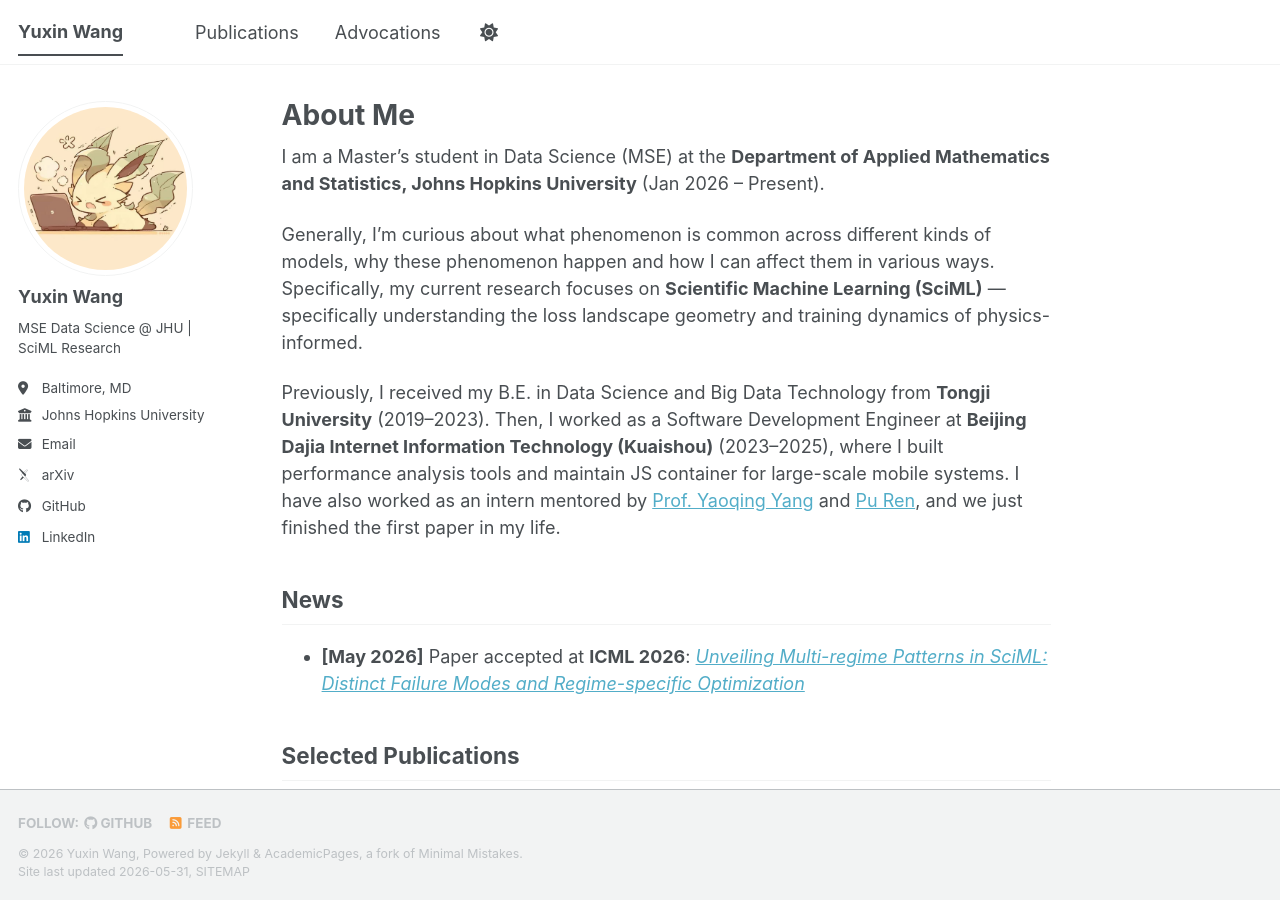
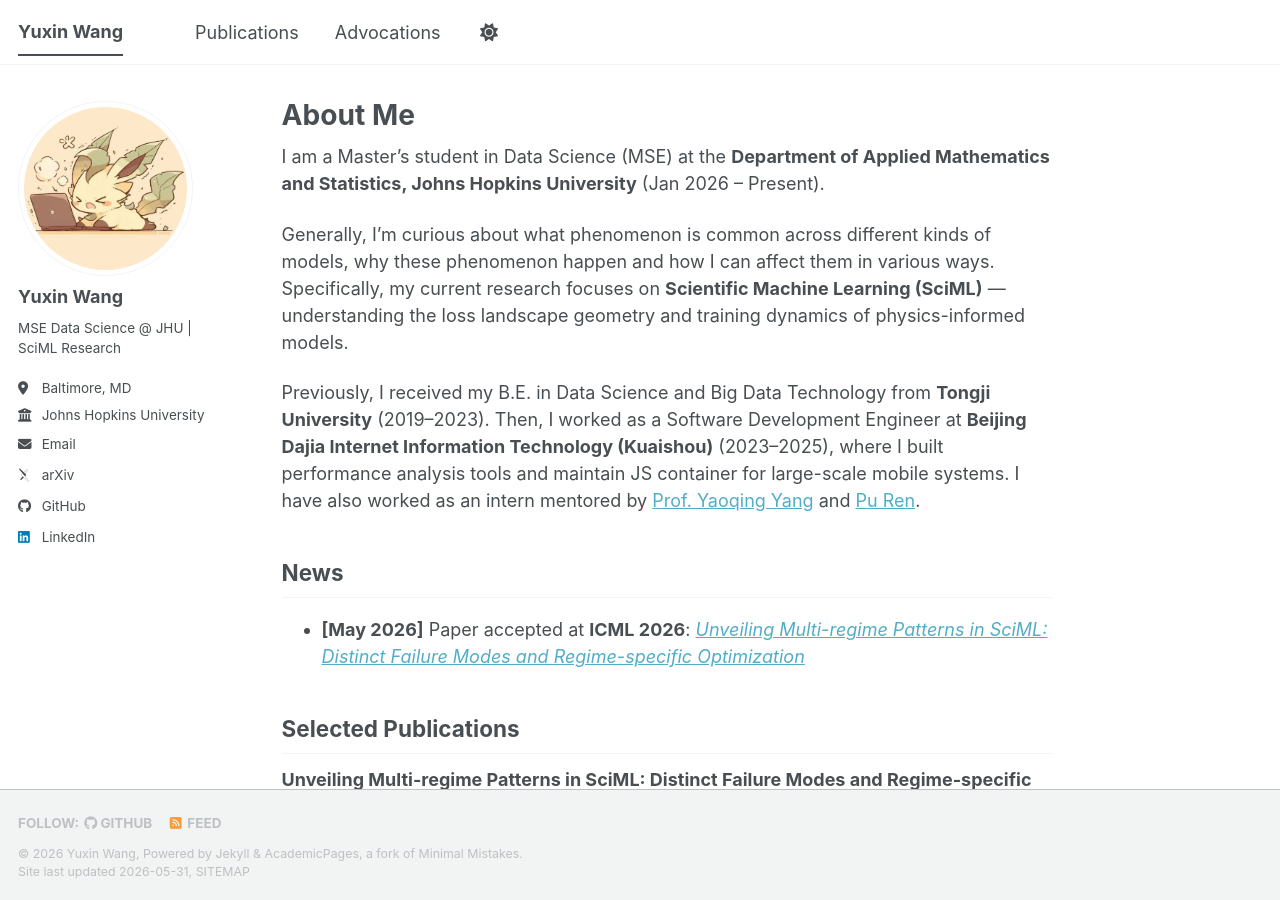
Before and after one commit to leastima/leastima.github.io, a Jekyll site: the page built from _pages/about.md, in a window 1280 px wide and 900 px high. Built offline with Jekyll 4.4.1, drawn with Linux system fonts in a browser that asks for light colours; some web fonts are replaced; a script bundle is joined from its source files by our own code; library files that are not in the unit come from our copies.

Commit message:
Update about page bio text
Co-authored-by: Cursor <cursoragent@cursor.com>

```diff
--- a/_pages/about.md
+++ b/_pages/about.md
@@ -9,9 +9,9 @@ redirect_from:
 
 I am a Master's student in Data Science (MSE) at the **Department of Applied Mathematics and Statistics, Johns Hopkins University** (Jan 2026 – Present).
 
-Generally, I'm curious about what phenomenon is common across different kinds of models, why these phenomenon happen and how I can affect them in various ways. Specifically, my current research focuses on **Scientific Machine Learning (SciML)** — specifically understanding the loss landscape geometry and training dynamics of physics-informed.
+Generally, I'm curious about what phenomenon is common across different kinds of models, why these phenomenon happen and how I can affect them in various ways. Specifically, my current research focuses on **Scientific Machine Learning (SciML)** —  understanding the loss landscape geometry and training dynamics of physics-informed models.
 
-Previously, I received my B.E. in Data Science and Big Data Technology from **Tongji University** (2019–2023). Then, I worked as a Software Development Engineer at **Beijing Dajia Internet Information Technology (Kuaishou)** (2023–2025), where I built performance analysis tools and maintain JS container for large-scale mobile systems. I have also worked as an intern mentored by [Prof. Yaoqing Yang](https://web.cs.dartmouth.edu/people/yaoqing-yang) and [Pu Ren](https://paulpuren.github.io/), and we just finished the first paper in my life.
+Previously, I received my B.E. in Data Science and Big Data Technology from **Tongji University** (2019–2023). Then, I worked as a Software Development Engineer at **Beijing Dajia Internet Information Technology (Kuaishou)** (2023–2025), where I built performance analysis tools and maintain JS container for large-scale mobile systems. I have also worked as an intern mentored by [Prof. Yaoqing Yang](https://web.cs.dartmouth.edu/people/yaoqing-yang) and [Pu Ren](https://paulpuren.github.io/).
 
 ## News
 
```
